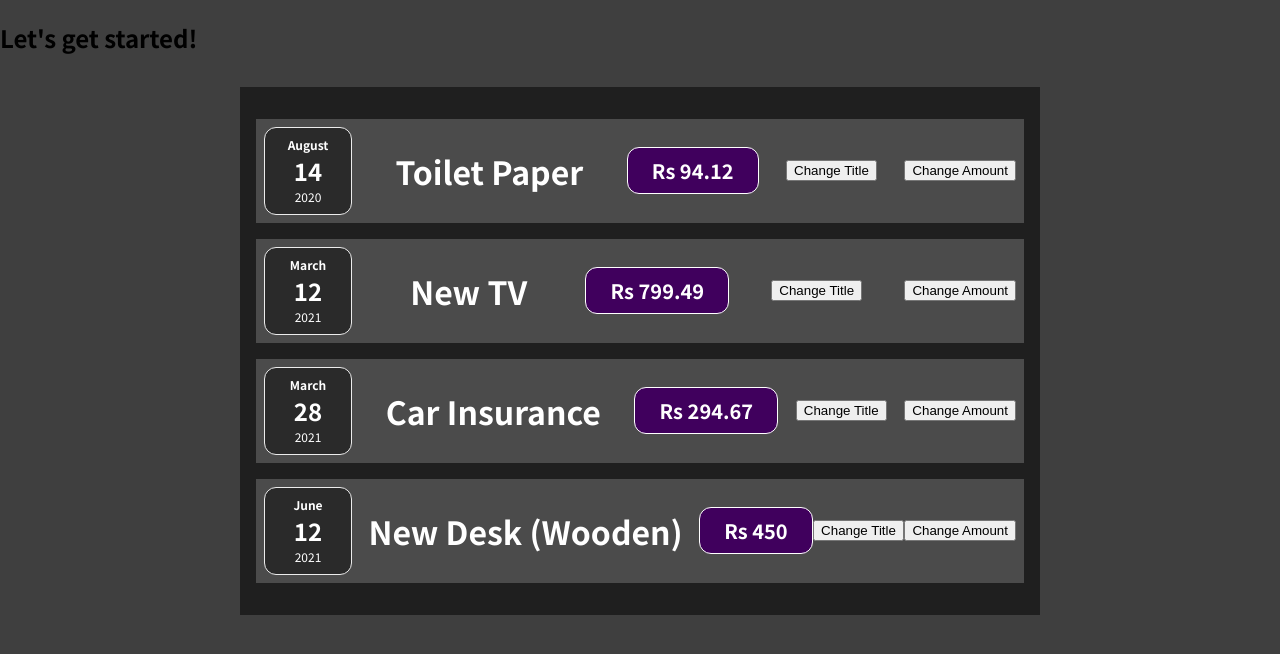
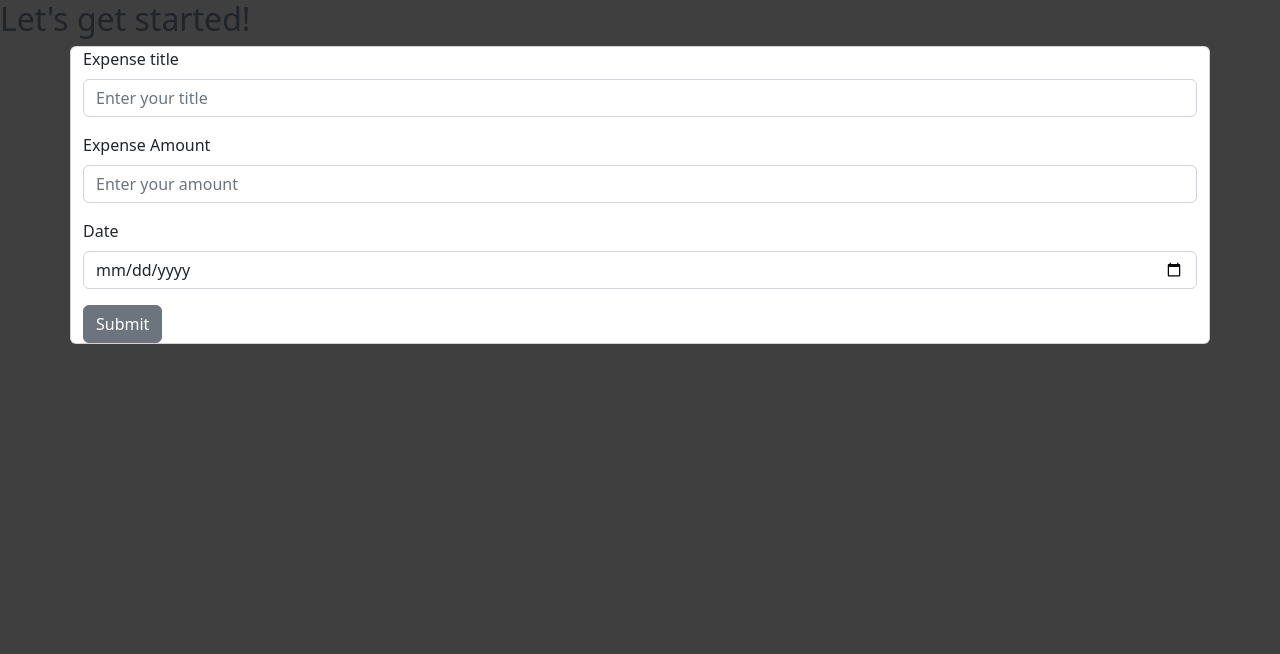
Before and after one commit to Pardeepky/01-React-Setup, a React (Create React App) app: page / in a window 1280 px wide. Shown: the top 654 px of the page. Built offline with nearby package versions, Linux system fonts and the light colour scheme.

Commit message:
added form page with input showing console.log

```diff
--- a/package.json
+++ b/package.json
@@ -6,9 +6,11 @@
     "@testing-library/jest-dom": "^5.11.6",
     "@testing-library/react": "^11.2.2",
     "@testing-library/user-event": "^12.5.0",
+    "bootstrap": "^5.2.3",
     "react": "^18.0.0",
     "react-dom": "^18.0.0",
     "react-scripts": "^5.0.1",
+    "reactstrap": "^9.1.5",
     "web-vitals": "^0.2.4"
   },
   "scripts": {
--- a/src/App.js
+++ b/src/App.js
@@ -1,10 +1,11 @@
 import Expenses from "./components/Expense/Expenses";
+import ExpenseForm from "./components/Expense/ExpenseForm";
 
 const App = () => {
   return (
     <div>
       <h2>Let's get started!</h2>
-      <Expenses />
+      <ExpenseForm />
     </div>
   );
 };
--- /dev/null
+++ b/src/components/Expense/ExpenseForm.js
@@ -0,0 +1,65 @@
+import React, { useState } from 'react';
+import { Form, FormGroup, Label, Input, Button } from 'reactstrap';
+
+const ExpenseForm = () => {
+    const [formData, setFormData] = useState({
+        title: '',
+        amount: '',
+        date: '',
+    });
+
+    const handleInputChange = (e) => {
+        console.log({[e.target.name]: e.target.value})
+        setFormData({ ...formData, [e.target.name]: e.target.value });
+    };
+
+    const handleSubmit = (e) => {
+        e.preventDefault();
+        console.log('Form Data:', formData);
+    };
+
+    return (
+        <>
+            <div className='container card'>
+                <Form onSubmit={handleSubmit}>
+                    <FormGroup>
+                        <Label for="title">Expense title</Label>
+                        <Input
+                            type="text"
+                            name="title"
+                            id="title"
+                            placeholder="Enter your title"
+                            value={formData.title}
+                            onChange={handleInputChange}
+                        />
+                    </FormGroup>
+                    <FormGroup>
+                        <Label for="amount">Expense Amount</Label>
+                        <Input
+                            type="text"
+                            name="amount"
+                            id="amount"
+                            placeholder="Enter your amount"
+                            value={formData.amount}
+                            onChange={handleInputChange}
+                        />
+                    </FormGroup>
+                    <FormGroup>
+                        <Label for="date">Date</Label>
+                        <Input
+                            type="date"
+                            name="date"
+                            id="date"
+                            placeholder="Enter your date"
+                            value={formData.date}
+                            onChange={handleInputChange}
+                        />
+                    </FormGroup>
+                    <Button type="submit">Submit</Button>
+                </Form>
+            </div>
+        </>
+    )
+}
+
+export default ExpenseForm
--- a/src/index.js
+++ b/src/index.js
@@ -1,5 +1,5 @@
 import ReactDOM from 'react-dom/client';
-
+import 'bootstrap/dist/css/bootstrap.min.css';
 import './index.css';
 import App from './App';
 
```
Also changed, not shown: 1 other file (tests, documents, lock files or other folders).
